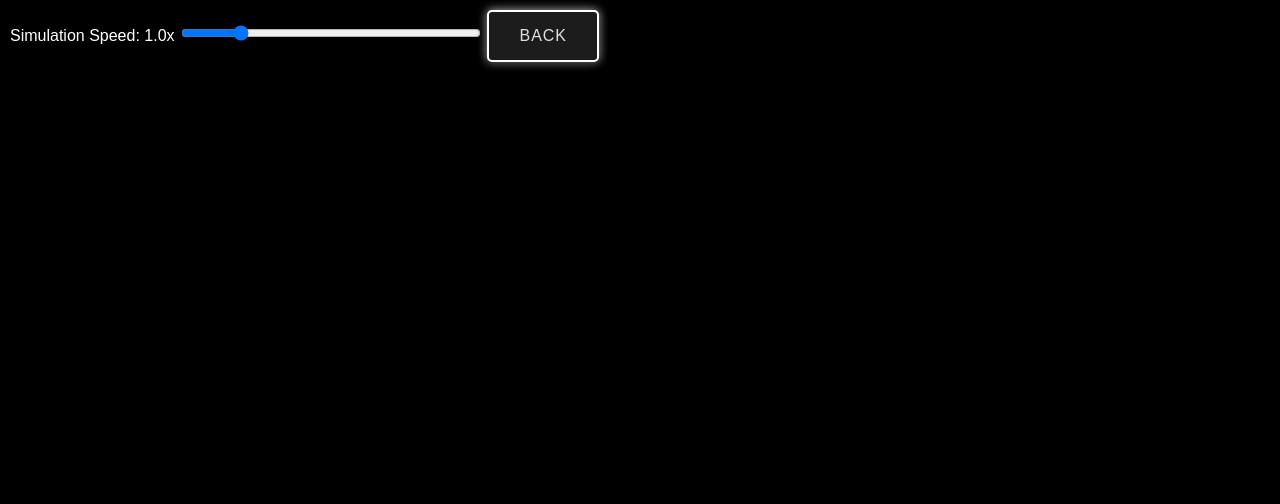
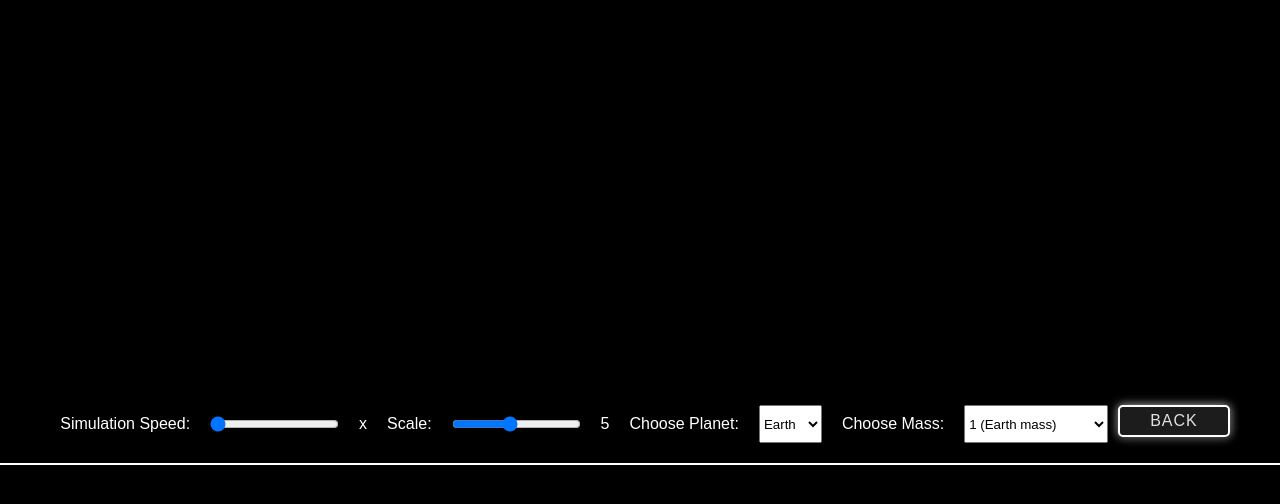
Before and after one commit to xtrdnrmnd/orrery, a plain HTML site: page orrery.html in a window 1280 px wide. Drawn offline with nearby package versions, Linux system fonts and the light colour scheme.

Commit message:
fix styles

```diff
--- a/styles.css
+++ b/menu_bar.css
@@ -15,6 +15,15 @@ body {
     background-color: rgba(0, 0, 0, 0.7);
     border-bottom: 2px solid white;
     width: 100%;
+    margin-top: 50px;
+}
+
+.label-container {
+    margin: 10px 10px;
+}
+
+.span-container {
+    margin: 10px 10px;
 }
 
 label {
--- a/orrery.html
+++ b/orrery.html
@@ -6,6 +6,7 @@
     <meta name="viewport" content="width=device-width, initial-scale=1.0">
     <title>3D Solar System with Dynamic Labels, Custom Controls, and Asteroid Belt</title>
     <link rel="stylesheet" href="style.css">
+    <link rel="stylesheet" href="menu_bar.css">
     <style>
         body,
         html {
@@ -18,11 +19,36 @@
 </head>
 
 <body>
-    <div style="position: absolute; top: 10px; left: 10px; color: white; z-index: 100;">
+    <div class="menu-bar">
+    <label class="label-container" for="simulationSpeed">Simulation Speed:</label>
+    <input type="range" id="speedControl" min="1" max="100" value="1">
+    <span class="span-container" id="speedValue">x</span>
+
+    <label class="label-container" for="scale">Scale:</label>
+    <input type="range" id="scale" min="1" max="10" value="5">
+    <span class="span-container" id="scaleValue">5</span>
+
+    <label class="label-container" for="planetSelect">Choose Planet:</label>
+    <select id="planetSelect">
+        <option value="Earth">Earth</option>
+        <option value="Mars">Mars</option>
+        <option value="Jupiter">Jupiter</option>
+        <option value="Venus">Venus</option>
+    </select>
+
+    <label class="label-container" for="massSelect">Choose Mass:</label>
+    <select id="massSelect">
+        <option value="1">1 (Earth mass)</option>
+        <option value="0.38">0.38 (Mars mass)</option>
+        <option value="317.8">317.8 (Jupiter mass)</option>
+        <option value="0.9">0.9 (Venus mass)</option>
+    </select>
+    <a href="./index.html"><button class="space-button space-button-back">Back</button></a>
+    </div>
+    <!-- <div style="position: absolute; top: 10px; left: 10px; color: white; z-index: 100;">
         <label for="speedControl">Simulation Speed: <span id="speedValue">1.0</span>x</label>
         <input type="range" id="speedControl" min="0.1" max="5" step="0.1" value="1" style="width: 300px;">
-        <a href="./index.html"><button class="space-button">Back</button></a>
-    </div>
+    </div> -->
 
 
 
--- a/style.css
+++ b/style.css
@@ -67,6 +67,10 @@ h1 {
     /* Animation for button entry */
 }
 
+.space-button-back {
+    padding: 5px 30px;
+}
+
 @keyframes fadeIn {
     from {
         opacity: 0;
```
